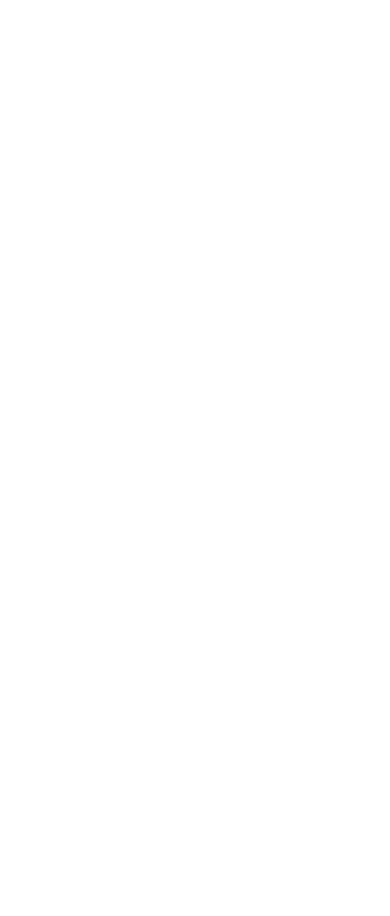
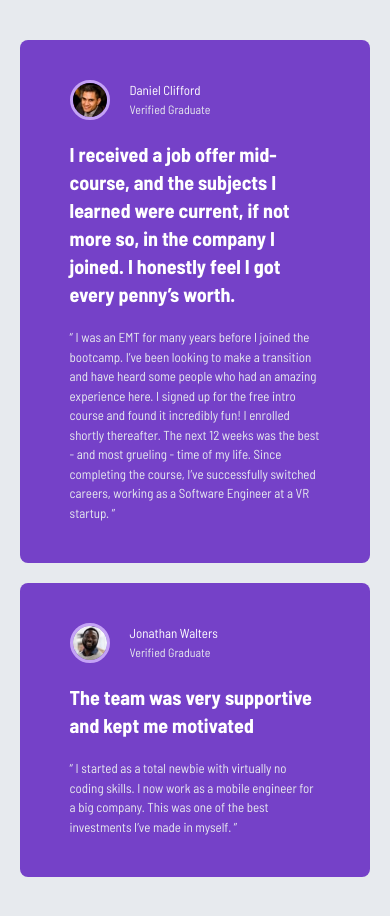
Before and after one commit to NunoJDMachado/testimonials-grid-section, a website: page index.html in a window 390 px wide. Before the commit the page ends 844 px from the top, so only its background shows below. Drawn offline with Linux system fonts and the light colour scheme.

Commit message:
Mobile version WIP

```diff
--- a/css/input.css
+++ b/css/input.css
@@ -1,6 +1,7 @@
+@import url('https://fonts.googleapis.com/css2?family=Barlow+Semi+Condensed:ital,wght@0,100;0,200;0,300;0,400;0,500;0,600;0,700;0,800;0,900;1,100;1,200;1,300;1,400;1,500;1,600;1,700;1,800;1,900&display=swap');
+
 @import "tailwindcss";
 
-@font-face {
-    font-family: "Barlow Semi Condensed", sans-serif;
-    src: url('https://fonts.googleapis.com/css2?family=Barlow+Semi+Condensed:ital,wght@0,100;0,200;0,300;0,400;0,500;0,600;0,700;0,800;0,900;1,100;1,200;1,300;1,400;1,500;1,600;1,700;1,800;1,900&display=swap');
+@theme {
+    --font-barlow-semi-condensed: "Barlow Semi Condensed", sans-serif;
 }
--- a/index.html
+++ b/index.html
@@ -6,9 +6,49 @@
 
     <link rel="icon" type="image/png" sizes="32x32" href="./images/favicon-32x32.png">
     <link rel="stylesheet" href="css/output.css">
-    <title>Frontend Mentor | [Challenge Name Here]</title>
+    <title>Frontend Mentor | Testimonials Grid</title>
 </head>
-<body>
+<body class="bg-[hsl(214,17%,92%)] font-barlow-semi-condensed px-5 py-10">
+    <div class="flex flex-col gap-5">
+        <article class="flex flex-col gap-5 bg-[hsl(263,55%,52%)] rounded-lg text-white px-[3.1em] py-10">
+            <div class="flex items-center gap-5">
+                <img src="images/image-daniel.jpg" alt="Daniel Clifford photo" class="w-10 rounded-full border-3 border-[hsl(264,82%,80%)]">
 
+                <div class="text-[13px]">
+                    Daniel Clifford
+                    <br>
+                    <span class="text-xs text-[hsl(214,17%,92%)]">Verified Graduate</span>
+                </div>
+            </div>
+
+            <strong class="text-xl">
+                I received a job offer mid-course, and the subjects I learned were current, if not more so, in the company I joined. I honestly feel I got every penny’s worth.
+            </strong>
+
+            <p class="text-[13px] text-[hsl(214,17%,92%)]">
+                “ I was an EMT for many years before I joined the bootcamp. I’ve been looking to make a transition and have heard some people who had an amazing experience here. I signed up for the free intro course and found it incredibly fun! I enrolled shortly thereafter. The next 12 weeks was the best - and most grueling - time of my life. Since completing the course, I’ve successfully switched careers, working as a Software Engineer at a VR startup. ”
+            </p>
+        </article>
+
+        <article class="flex flex-col gap-5 bg-[hsl(263,55%,52%)] rounded-lg text-white px-[3.1em] py-10">
+            <div class="flex items-center gap-5">
+                <img src="images/image-jonathan.jpg" alt="Jonathan Walters photo" class="w-10 rounded-full border-3 border-[hsl(264,82%,80%)]">
+
+                <div class="text-[13px]">
+                    Jonathan Walters
+                    <br>
+                    <span class="text-xs text-[hsl(214,17%,92%)]">Verified Graduate</span>
+                </div>
+            </div>
+
+            <strong class="text-xl">
+                The team was very supportive and kept me motivated
+            </strong>
+
+            <p class="text-[13px] text-[hsl(214,17%,92%)]">
+                “ I started as a total newbie with virtually no coding skills. I now work as a mobile engineer for a big company. This was one of the best investments I’ve made in myself. ”
+            </p>
+        </article>
+    </div>
 </body>
 </html>
```
Also changed, not shown: css/output.css.
